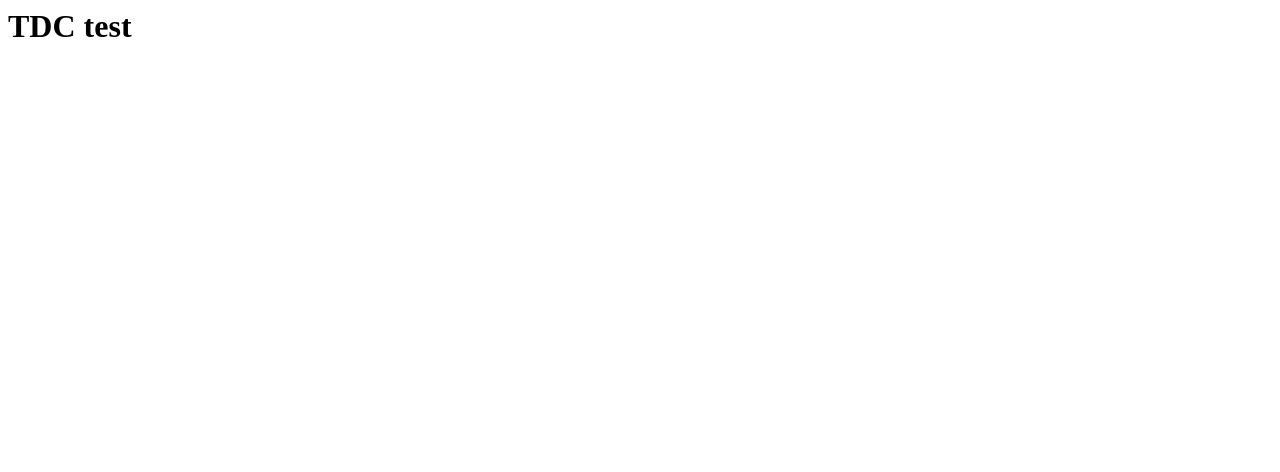
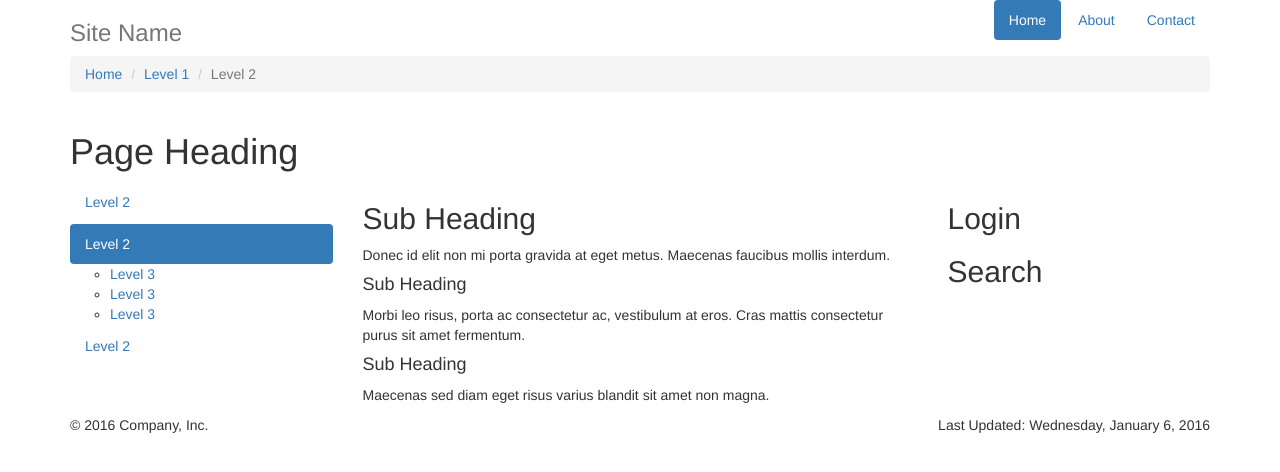
Before and after one commit to kingapat-cpu/TDCtest, a plain HTML site: page index.html in a window 1280 px wide. Drawn offline with nearby package versions, Linux system fonts and the light colour scheme.

Commit message:
Update index.html

```diff
--- a/index.html
+++ b/index.html
@@ -1,6 +1,120 @@
-<html>
-<body>
-<h1>TDC test</h1>
-</body>
+<!DOCTYPE html>
+<html lang="en">
+  <head>
 
+    <!-- Declared Vars To Go Here -->
+
+    <meta charset="utf-8">
+    <meta http-equiv="X-UA-Compatible" content="IE=edge">
+    <meta name="viewport" content="width=device-width, initial-scale=1">
+
+    <!-- Metadata -->
+    <meta name="description" content="">
+    <meta name="author" content="">
+
+    <link rel="icon" href="mysource_files/favicon.ico">
+
+    <!-- Page Name and Site Name -->
+    <title>Page Name - Squiz Matrix HTML Example</title>
+
+    <!-- CSS -->
+    <link href="https://maxcdn.bootstrapcdn.com/bootstrap/3.3.6/css/bootstrap.min.css" rel="stylesheet">
+    <link href="mysource_files/style.css" rel="stylesheet">
+
+  </head>
+
+  <body>
+
+    <div class="container">
+
+      <header class="header clearfix" style="background-color: #ffffff">
+
+        <!-- Main Menu -->
+        <nav>
+          <ul class="nav nav-pills pull-right">
+            <li class="active"><a href="#">Home</a></li>
+            <li><a href="#">About</a></li>
+            <li><a href="#">Contact</a></li>
+          </ul>
+        </nav>
+
+        <!-- Site Name -->
+        <h1 class="h3 text-muted">Site Name</h1>
+
+        <!-- Breadcrumbs -->
+        <ol class="breadcrumb">
+          <li><a href="#">Home</a></li>
+          <li><a href="#">Level 1</a></li>
+          <li class="active">Level 2</li>
+        </ol>
+
+      </header>
+
+      <div class="page-heading">
+
+        <!-- Page Heading -->
+        <h1>Page Heading</h1>
+
+      </div>
+
+      <div class="row">
+
+        <div class="col-sm-3">
+
+          <!-- Sub Navigation -->
+          <ul class="nav nav-pills nav-stacked">
+            <li><a href="#">Level 2</a></li>
+            <li class="active"><a href="#">Level 2</a>
+              <ul>
+                <li><a href="#">Level 3</a></li>
+                <li><a href="#">Level 3</a></li>
+                <li><a href="#">Level 3</a></li>
+              </ul>
+            </li>
+            <li><a href="#">Level 2</a></li>
+          </ul>
+
+        </div>
+
+        <div class="col-sm-6">
+
+          <div class="page-contents">
+
+            <!-- Design Body -->
+            <h2>Sub Heading</h2>
+            <p>Donec id elit non mi porta gravida at eget metus. Maecenas faucibus mollis interdum.</p>
+            <h4>Sub Heading</h4>
+            <p>Morbi leo risus, porta ac consectetur ac, vestibulum at eros. Cras mattis consectetur purus sit amet fermentum.</p>
+            <h4>Sub Heading</h4>
+            <p>Maecenas sed diam eget risus varius blandit sit amet non magna.</p>
+
+          </div>
+
+        </div>
+
+        <div class="col-sm-3">
+
+          <!-- Login Section -->
+          <h2>Login</h2>
+
+          <!-- Search Section -->
+          <h2>Search</h2>
+
+          <!-- Nested Right Column Content -->
+
+        </div>
+
+      </div>
+
+      <footer class="footer">
+        <p class="pull-right">
+          <!-- Last Updated Design Area-->
+          Last Updated: Wednesday, January 6, 2016
+        </p>
+        <p>&copy; 2016 Company, Inc.</p>
+      </footer>
+
+    </div> <!-- /container -->
+
+  </body>
 </html>
```
